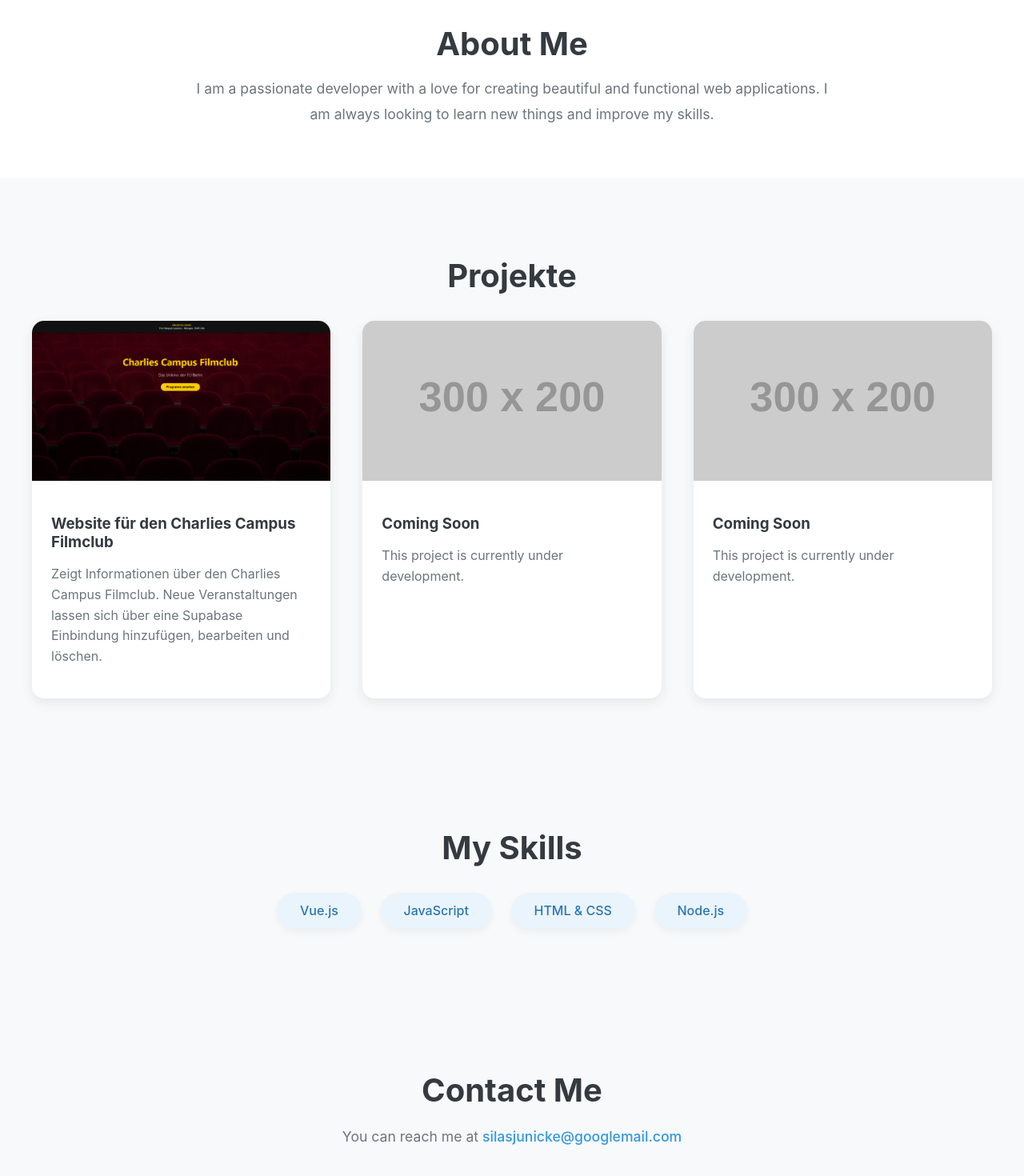
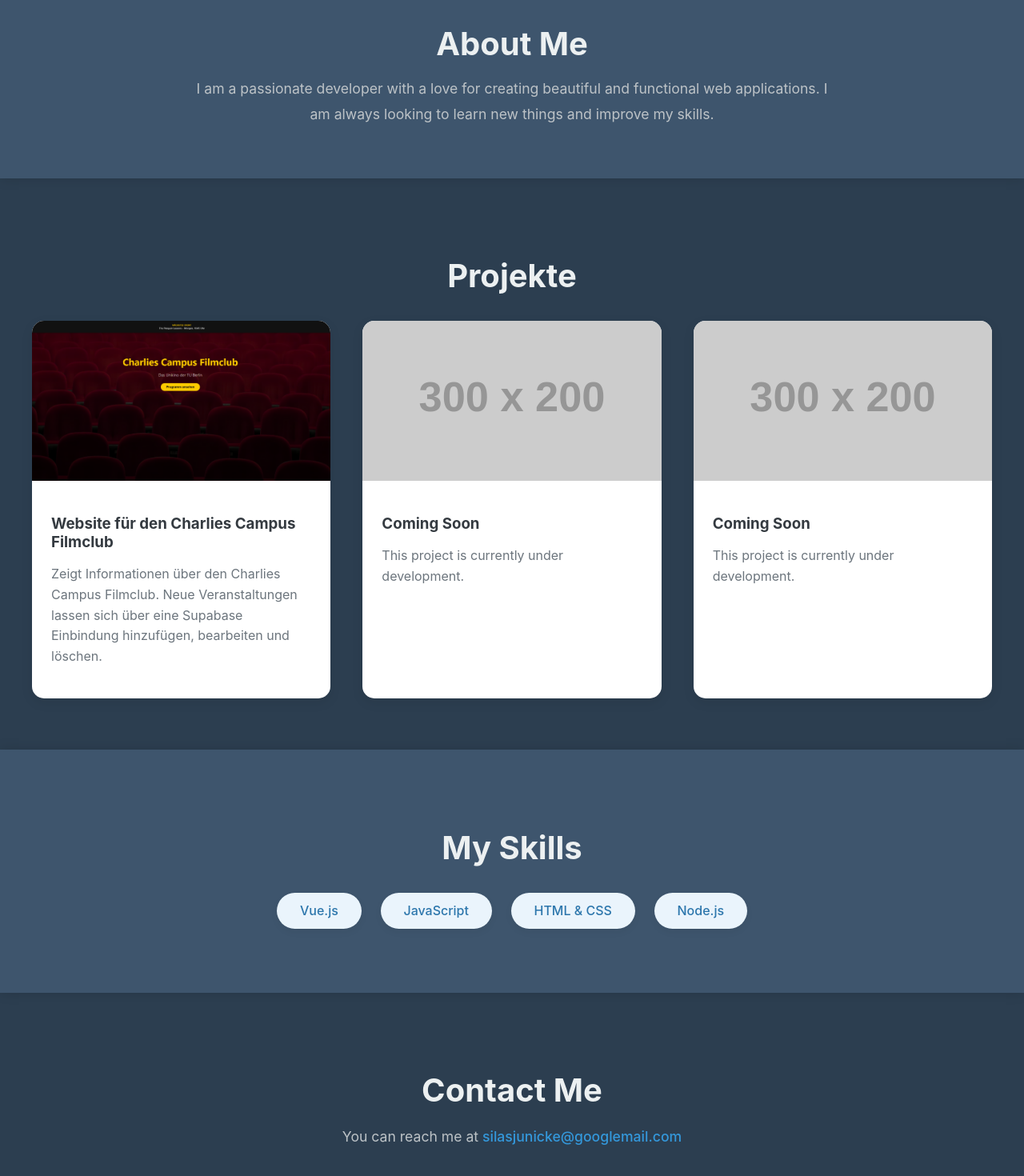
Before and after one commit to Zitas45/portfolio, a Vue app: page / in a window 1280 px wide. Shown: the part 936-2406 px from the top of the page at 80% size. Built offline with nearby package versions, Linux system fonts and the light colour scheme.

Commit message:
fixed some styles

```diff
--- a/index.html
+++ b/index.html
@@ -8,6 +8,6 @@
   </head>
   <body>
     <div id="app"></div>
-    <script type="module" src="src/main.js"></script>
+    <script type="module" src="/src/main.js"></script>
   </body>
 </html>
--- a/src/components/Body.vue
+++ b/src/components/Body.vue
@@ -14,18 +14,20 @@
 .about-me {
   padding: 4rem 2rem;
   text-align: center;
-  background-color: #ffffff; /* White background */
+  background-color: #3e556d; /* White background */
+  z-index: 20;
+  box-shadow: 0 0px 15px rgba(0, 0, 0, 0.137);
 }
 
 .about-me h2 {
   font-size: 2.5rem;
-  color: #343a40; /* Dark gray for heading */
+  color: #ecf0f1; /* Dark gray for heading */
   margin-bottom: 1rem;
   font-weight: 700;
 }
 
 .about-me p {
-  color: #6c757d; /* Softer gray for text */
+  color: #bdc3c7; /* Softer gray for text */
   line-height: 1.8;
   max-width: 800px; /* Limit width for readability */
   margin: 0 auto; /* Center the paragraph */
--- a/src/components/Contact.vue
+++ b/src/components/Contact.vue
@@ -13,18 +13,18 @@
 .contact {
   padding: 4rem 2rem;
   text-align: center;
-  background-color: #f8f9fa; /* Light gray background */
+  background-color: #2c3e50; /* Light gray background */
 }
 
 .contact h2 {
   font-size: 2.5rem;
-  color: #343a40; /* Dark gray for heading */
+  color: #ecf0f1; /* Dark gray for heading */
   margin-bottom: 1rem;
   font-weight: 700;
 }
 
 .contact p {
-  color: #6c757d; /* Softer gray for text */
+  color: #bdc3c7; /* Softer gray for text */
   line-height: 1.8;
   font-size: 1.1rem;
   margin-bottom: 1rem;
--- a/src/components/Projects.vue
+++ b/src/components/Projects.vue
@@ -45,12 +45,12 @@ const projects = ref([
 .projects {
   padding: 4rem 2rem;
   text-align: center;
-  background-color: #f8f9fa; /* Light gray background */
+  background-color: #2c3e50; /* Light gray background */
 }
 
 .projects h2 {
   font-size: 2.5rem;
-  color: #343a40; /* Darker gray for heading */
+  color: #ecf0f1; /* Darker gray for heading */
   margin-bottom: 2rem;
   font-weight: 700;
 }
--- a/src/components/Skills.vue
+++ b/src/components/Skills.vue
@@ -17,12 +17,14 @@
 .skills {
   padding: 4rem 2rem;
   text-align: center;
-  background-color: #f8f9fa; /* Light gray background */
+  background-color: #3e556d; /* Light gray background */
+  z-index: 20;
+  box-shadow: 0 0px 15px rgba(0, 0, 0, 0.137);
 }
 
 .skills h2 {
   font-size: 2.5rem;
-  color: #343a40; /* Dark gray for heading */
+  color: #ecf0f1; /* Dark gray for heading */
   margin-bottom: 2rem;
   font-weight: 700;
 }
```
